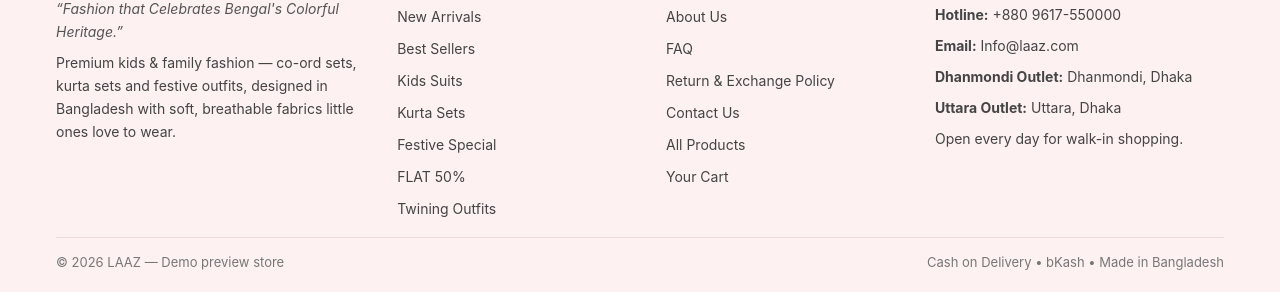
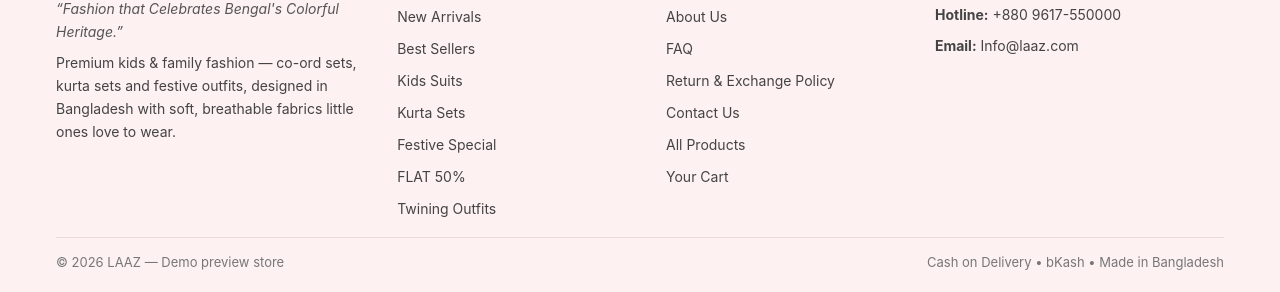
Before and after one commit to aftabul2429/laaz-demo, a plain HTML site: page index.html in a window 1280 px wide. Shown: the part 4018-4310 px from the top of the page. Drawn offline with Linux system fonts and the light colour scheme.

Commit message:
Remove outlet addresses from contact info

```diff
--- a/index.html
+++ b/index.html
@@ -367,9 +367,6 @@ footer p{font-size:14px;color:#444;line-height:1.65;margin:0 0 8px}
         <h4>Get in Touch</h4>
         <p><b>Hotline:</b> <a href="tel:+8809617550000" style="display:inline;padding:0;min-height:0">+880 9617-550000</a></p>
         <p><b>Email:</b> <a href="mailto:Info@laaz.com" style="display:inline;padding:0;min-height:0">Info@laaz.com</a></p>
-        <p><b>Dhanmondi Outlet:</b> Dhanmondi, Dhaka</p>
-        <p><b>Uttara Outlet:</b> Uttara, Dhaka</p>
-        <p>Open every day for walk-in shopping.</p>
       </div>
     </div>
     <div class="foot-bottom">
@@ -792,8 +789,6 @@ function viewPage(key){
   else if(pg.contact) inner = `<div class="contact-grid">
       <div class="contact-card"><h3>📞 Hotline & WhatsApp</h3><p><b>+880 9617-550000</b></p><p>Call or WhatsApp us any day for orders, size help and delivery updates.</p><p><a class="btn btn-red btn-sm" href="https://wa.me/8809617550000" target="_blank" rel="noopener">Chat on WhatsApp</a></p></div>
       <div class="contact-card"><h3>✉️ Email</h3><p><b>Info@laaz.com</b></p><p>For order queries, wholesale and feedback.</p><p><a class="btn btn-white btn-sm" href="mailto:Info@laaz.com">Send Email</a></p></div>
-      <div class="contact-card"><h3>🏬 Dhanmondi Outlet</h3><p>Dhanmondi, Dhaka</p><p>Visit us to see the full collection in person and try sizes.</p></div>
-      <div class="contact-card"><h3>🏬 Uttara Outlet</h3><p>Uttara, Dhaka</p><p>Our Uttara showroom stocks New Arrivals and Best Sellers.</p></div>
     </div><p style="margin-top:16px;color:#555">You can also reach us anytime through the LAAZ Facebook page inbox.</p>`;
   else inner = `<div class="prose">${pg.body}</div>`;
   app.innerHTML = `<div class="wrap"><div class="crumb"><a href="#/">Home</a> / ${pg.title}</div><h1 class="page-title">${pg.title}</h1><div style="height:14px"></div>${inner}<div style="height:24px"></div></div>`;
```
